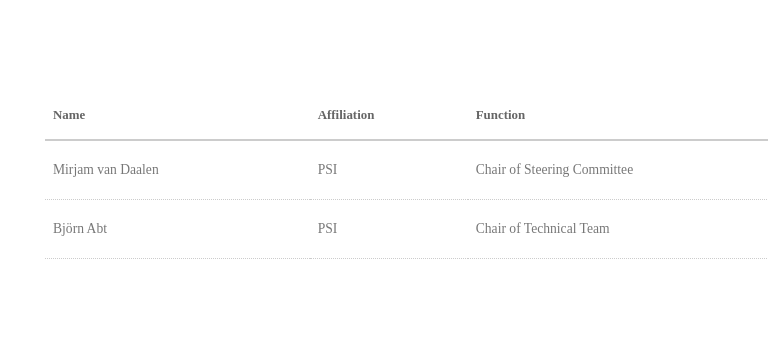
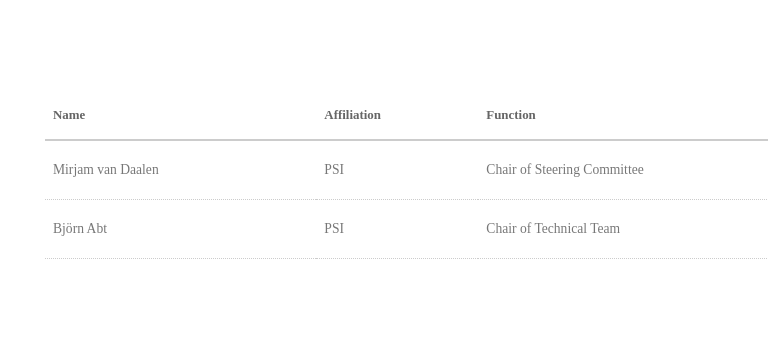
Before and after one commit to flowedback/flowedback.github.io, a Jekyll site: the page built from coreteam.html, in a window 768 px wide. Shown: the part 447-795 px from the top of the page. Built offline with Jekyll 4.4.1, drawn with Linux system fonts in a browser that asks for light colours; some web fonts are replaced.

Commit message:
Update main.css

```diff
--- a/assets/css/main.css
+++ b/assets/css/main.css
@@ -40,7 +40,7 @@
 			font-size: 0.85em;
 			/* background: #fff; */
 			margin: 45px;
-			width: 800px;
+			width: 820px;
 			border-collapse: collapse;
 			text-align: left;
 		}
```
